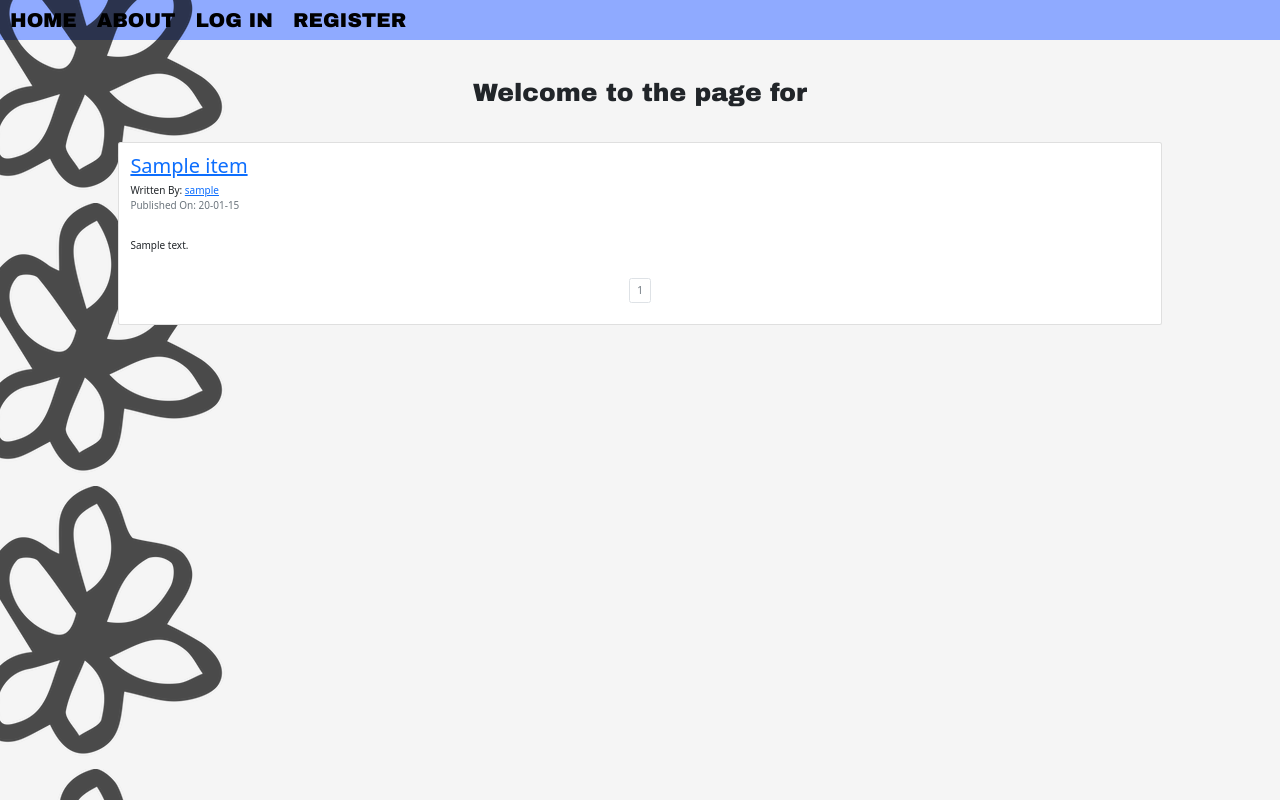
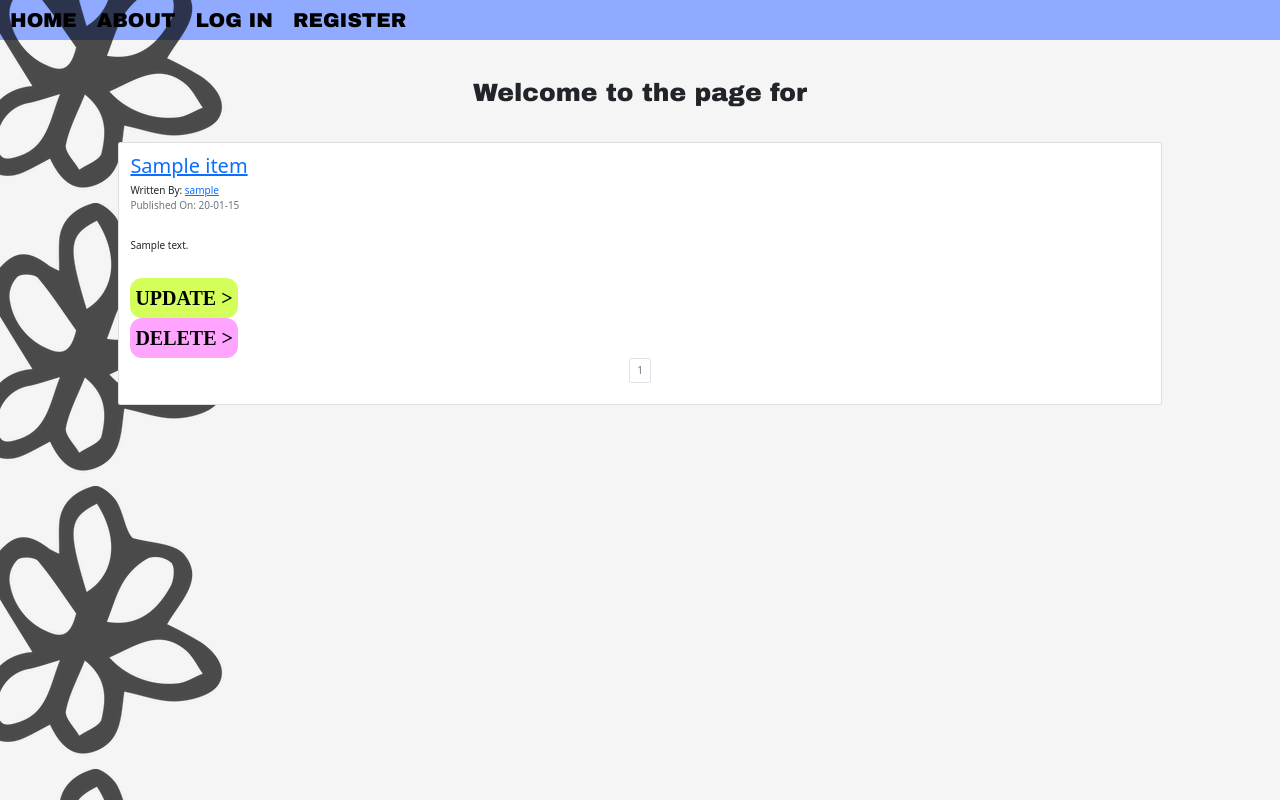
Before and after one commit to ajkarczewski/thrift, a Flask app: template myapp/templates/user_thrift_items.html in a window 1280 px wide. Run offline with Flask 2, Linux system fonts and the light colour scheme; the template is opened without the code that fills it: most values are stand-ins (such as "Sample title", 1, 10 or a date in 2020); parts of the project's set-up code (start-up, migrations or seed data) failed here and were passed over; some web fonts are replaced.

Commit message:
add update/delete to my list

```diff
--- a/myapp/templates/user_thrift_items.html
+++ b/myapp/templates/user_thrift_items.html
@@ -20,6 +20,15 @@
     <br>
     <p>{{item.item_details}}</p>
     <br>
+    <div>
+        <button class="primary" class="link">
+        <a class="link" href="{{ url_for('thrift_items.update', thrift_item_id=item.id) }}">UPDATE ></a>
+        </button>
+        <br>
+        <button class="delete" class="link" type="submit" value="Delete">
+          <a class="link" href="{{ url_for('thrift_items.delete_item', thrift_item_id=item.id) }}">DELETE ></a>
+        </button>
+        </div>
     {% endfor %}
     </div>
 
```
